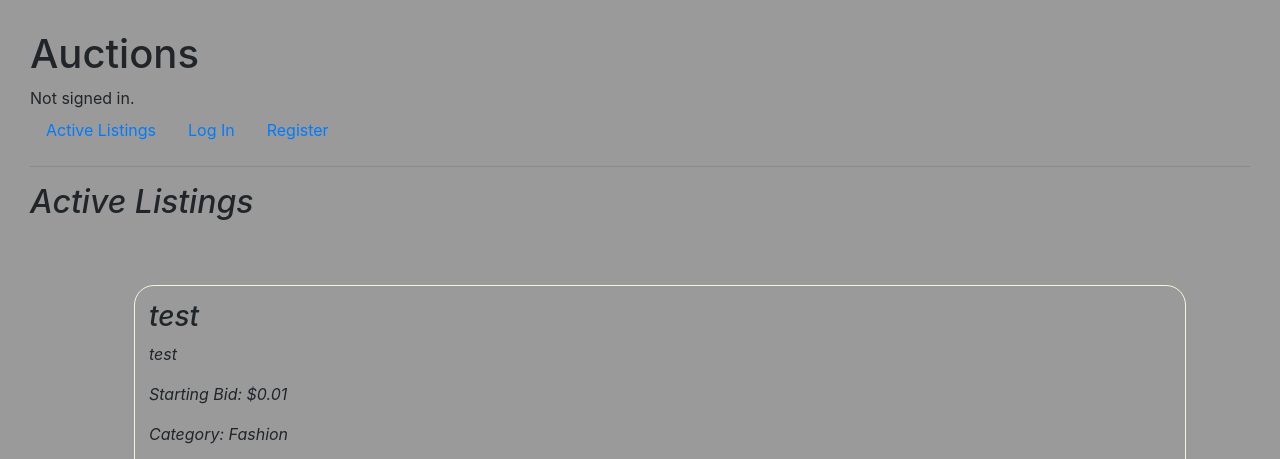
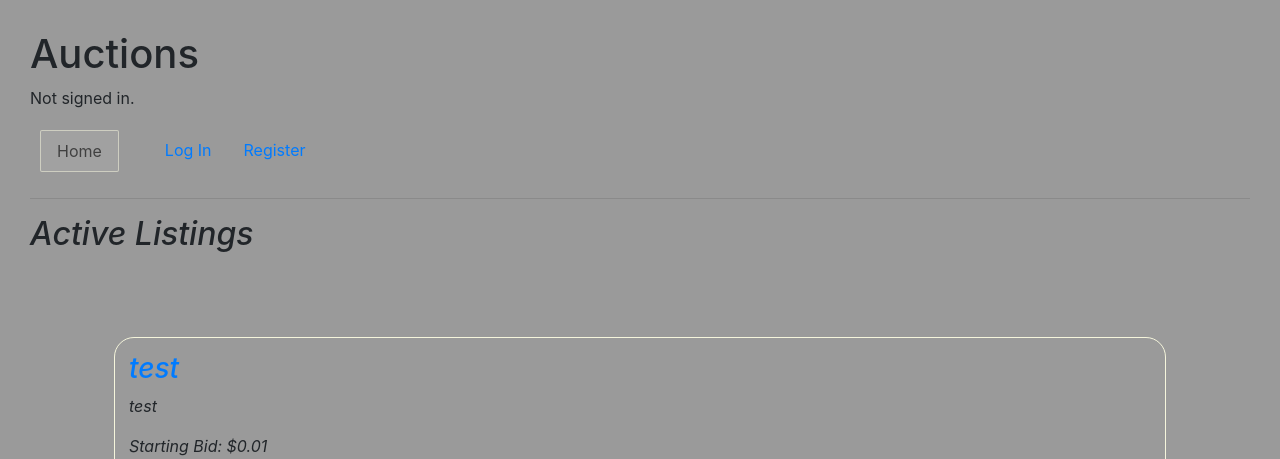
Before and after one commit to jonasstibolt/cs50commerce, a Django app: page / in a window 1280 px wide. Shown: the top 459 px of the page. Run offline with Django 3.2, Linux system fonts and the light colour scheme; data comes from the database, SQL or seed files in the repository; some libraries are stand-ins or nearby versions.

Commit message:
todo: make contents for listing.html

```diff
--- a/commerce/auctions/static/auctions/styles.css
+++ b/commerce/auctions/static/auctions/styles.css
@@ -1,5 +1,3 @@
-
-
 body {
     padding: 30px;
     background-color: rgb(154, 154, 154);
@@ -7,6 +5,26 @@ body {
 
 h2 {
     font-style: italic;
+}
+
+ul {
+    padding: 10px;
+    margin: 10px;
+}
+
+.nav-item.home {
+    border: 1px solid rgba(245, 245, 220, 0.55);
+    border-radius: 2px;
+    background-color: rgb(210, 210, 210);
+    margin-right: 30px;
+}
+
+.nav-item.home:hover {
+    background-color: rgb(208, 193, 76);
+}
+
+.nav-item.home.disabled {
+    background-color: rgb(161, 161, 161);
 }
 
 .listing {
@@ -24,3 +42,14 @@ h2 {
     max-width: 300px;
     max-height: 200px;
 }
+
+.nav-link.home {
+    color: azure;
+}
+
+.nav-link.disabled {
+    color: rgb(64, 64, 64);
+    pointer-events: none;  /* This disables the link functionality */
+    cursor: default;       /* Changes the cursor to default */
+    text-decoration: none; /* Remove underline to show it's not a link */
+}
--- a/commerce/auctions/templates/auctions/index.html
+++ b/commerce/auctions/templates/auctions/index.html
@@ -6,7 +6,9 @@
         {% for listing in listings %}
         <div class="listing">
             <li>
-                <h3>{{ listing.title }}</h3>
+                <h3>
+                    <a href="{% url 'listing' listing.id %}">{{ listing.title }}</a>
+                </h3>
                     <p>{{ listing.description }}</p>
                     <p>Starting Bid: ${{ listing.start_bid }}</p>
                     {% if listing.current_bid %}
@@ -17,6 +19,7 @@
                     <img src="{{ listing.image_url }}" alt="{{ listing.title }} image">
                     {% endif %}
                     <p>End Date: {{ listing.end_date }}</p>
+                </a>
             </li>
         </div>
         {% empty %}
--- a/commerce/auctions/templates/auctions/layout.html
+++ b/commerce/auctions/templates/auctions/layout.html
@@ -9,29 +9,35 @@
     </head>
     <body>
         <h1>Auctions</h1>
-        <div class="custom-bg">
+        <div>
             {% if user.is_authenticated %}
                 Signed in as <strong>{{ user.username }}</strong>.
             {% else %}
                 Not signed in.
             {% endif %}
         </div>
-        <ul class="nav">
-            <li class="nav-item">
-                <a class="nav-link" href="{% url 'index' %}">Active Listings</a>
+        <ul class="nav d-flex">
+            <li class="nav-item home {% if request.resolver_match.url_name == 'index' %}disabled{% endif %}">
+                <a class="nav-link home {% if request.resolver_match.url_name == 'index' %}disabled{% endif %}" href="{% url 'index' %}">Home</a>
             </li>
             {% if user.is_authenticated %}
+            <div class="nav logged-in">
                 <li class="nav-item">
-                    <a class="nav-link" href="{% url 'logout' %}">Log Out</a>
-                    <a href="{% url 'createListing' %}" class="nav-link">Create listing</a>
-                </li>
-            {% else %}
-                <li class="nav-item">
-                    <a class="nav-link" href="{% url 'login' %}">Log In</a>
+                    <a class="nav-link {% if request.resolver_match.url_name == 'logout' %}disabled{% endif %}" href="{% url 'logout' %}">Log Out</a>
                 </li>
                 <li class="nav-item">
-                    <a class="nav-link" href="{% url 'register' %}">Register</a>
+                    <a href="{% url 'createListing' %}" class="nav-link {% if request.resolver_match.url_name == 'createListing' %}disabled{% endif %}">Create listing</a>
                 </li>
+            </div>
+            {% else %}
+            <div class="nav logged-out">
+                <li class="nav-item">
+                    <a class="nav-link {% if request.resolver_match.url_name == 'login' %}disabled{% endif %}" href="{% url 'login' %}">Log In</a>
+                </li>
+                <li class="nav-item">
+                    <a class="nav-link {% if request.resolver_match.url_name == 'register' %}disabled{% endif %}" href="{% url 'register' %}">Register</a>
+                </li>
+            </div>
             {% endif %}
         </ul>
         <hr>
--- a/commerce/auctions/urls.py
+++ b/commerce/auctions/urls.py
@@ -7,4 +7,5 @@ urlpatterns = [
     path("logout", views.logout_view, name="logout"),
     path('create/', views.createListing, name='createListing'), #hvor skal man have / efter create?
     path("register", views.register, name="register"),
+    path("<int:listing_id>", views.listing, name="listing"),
 ]
--- a/commerce/auctions/views.py
+++ b/commerce/auctions/views.py
@@ -1,7 +1,7 @@
 from django.contrib.auth import authenticate, login, logout
 from django.db import IntegrityError
 from django.http import HttpResponse, HttpResponseRedirect
-from django.shortcuts import render, redirect
+from django.shortcuts import render, redirect, get_object_or_404
 from django.urls import reverse
 from .forms import ListingForm
 from django.contrib.auth.decorators import login_required
@@ -83,3 +83,7 @@ def createListing(request):
     else:
         form = ListingForm()
     return render(request, 'auctions/create_listing.html', {'form': form})
+
+def listing(request, listing_id): #TODO: Make each listing accessible with their unique link
+    listing = get_object_or_404(AuctionListing, id=listing_id)
+    return render(request, 'auctions/listing.html', {'listing': listing})
```
Also changed, not shown: commerce/auctions/templates/auctions/listing.html (added). Lines whose indentation alone changed are shown as unchanged.
